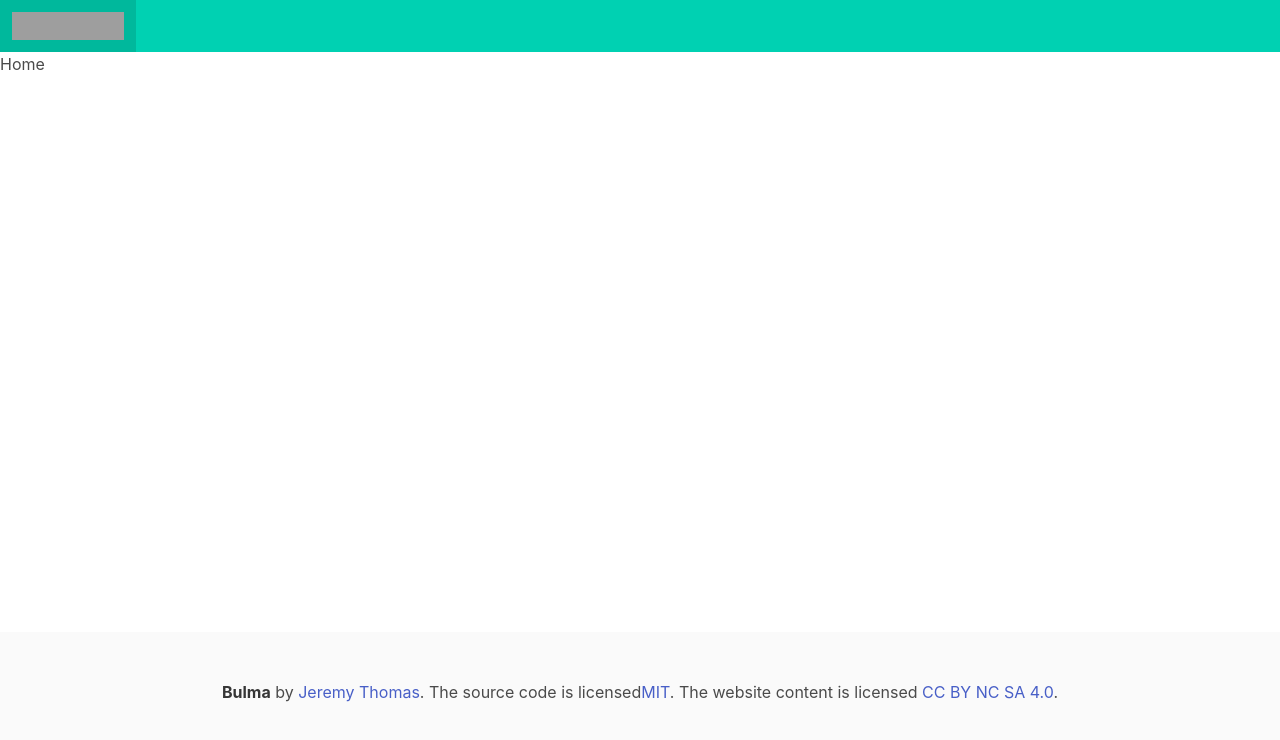
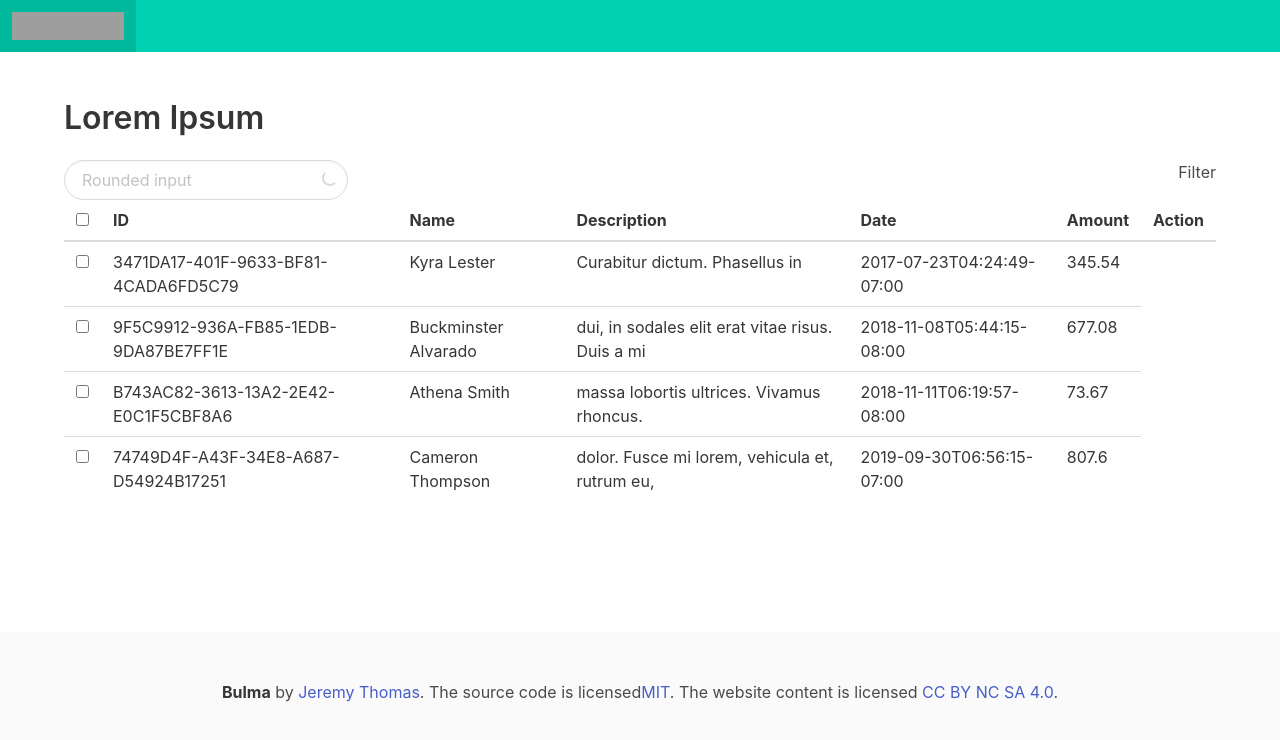
Before and after one commit to go-diego/ariadne, a React (Create React App) app: page /home in a window 1280 px wide. Shown: the top 740 px of the page. Built offline with nearby package versions, Linux system fonts and the light colour scheme; grey boxes are pictures that could not be loaded.

Commit message:
feature(DataTable): basic component structure

```diff
--- /dev/null
+++ b/src/components/DataTable/Body.js
@@ -0,0 +1,5 @@
+import React from "react";
+
+export default function Body(props) {
+    return <tbody>{props.children}</tbody>;
+}
--- /dev/null
+++ b/src/components/DataTable/Cell.js
@@ -0,0 +1,5 @@
+import React from "react";
+
+export default function Cell(props) {
+    return <td>{props.children}</td>;
+}
--- /dev/null
+++ b/src/components/DataTable/CellHeading.js
@@ -0,0 +1,5 @@
+import React from "react";
+
+export default function Cell(props) {
+    return <th>{props.children}</th>;
+}
--- /dev/null
+++ b/src/components/DataTable/Filter.js
@@ -0,0 +1,5 @@
+import React from "react";
+
+export default function Filter() {
+    return <h1>Filter</h1>;
+}
--- /dev/null
+++ b/src/components/DataTable/Head.js
@@ -0,0 +1,5 @@
+import React from "react";
+
+export default function Head(props) {
+    return <thead>{props.children}</thead>;
+}
--- /dev/null
+++ b/src/components/DataTable/Header.js
@@ -0,0 +1,18 @@
+import React from "react";
+import Search from "./Search";
+import Filter from "./Filter";
+
+export default class Header extends React.Component {
+    render() {
+        const {title} = this.props;
+        return (
+            <div>
+                <h1 className="title">{title}</h1>
+                <div style={{display: "flex", justifyContent: "space-between"}}>
+                    <Search />
+                    <Filter />
+                </div>
+            </div>
+        );
+    }
+}
--- /dev/null
+++ b/src/components/DataTable/Row.js
@@ -0,0 +1,5 @@
+import React from "react";
+
+export default function Row(props) {
+    return <tr>{props.children}</tr>;
+}
--- /dev/null
+++ b/src/components/DataTable/Search.js
@@ -0,0 +1,9 @@
+import React from "react";
+
+export default function Search() {
+    return (
+        <div className="control is-loading">
+            <input class="input is-rounded" type="text" placeholder="Rounded input" />
+        </div>
+    );
+}
--- /dev/null
+++ b/src/components/DataTable/Table.js
@@ -0,0 +1,9 @@
+import React from "react";
+
+export default function Table(props) {
+    return (
+        <table className="table" style={{width: "100%"}}>
+            {props.children}
+        </table>
+    );
+}
--- /dev/null
+++ b/src/components/DataTable/_index.js
@@ -0,0 +1,47 @@
+import React from "react";
+import Header from "./Header";
+import Table from "./Table";
+import Head from "./Head";
+import Body from "./Body";
+import Row from "./Row";
+import Cell from "./Cell";
+import CellHeading from "./CellHeading";
+
+export default class DataTable extends React.Component {
+    componentDidMount() {}
+
+    render() {
+        const {title, header, data} = this.props;
+        return (
+            <div>
+                <Header title={title} />
+                <Table>
+                    <Head>
+                        <Row>
+                            <CellHeading>
+                                <input type="checkbox" />
+                            </CellHeading>
+                            {header.map(cell => (
+                                <CellHeading>{cell.label}</CellHeading>
+                            ))}
+                        </Row>
+                    </Head>
+                    <Body>
+                        {data.map(datum => {
+                            return (
+                                <Row>
+                                    <Cell>
+                                        <input type="checkbox" />
+                                    </Cell>
+                                    {Object.values(datum).map(value => (
+                                        <Cell>{value}</Cell>
+                                    ))}
+                                </Row>
+                            );
+                        })}
+                    </Body>
+                </Table>
+            </div>
+        );
+    }
+}
--- a/src/components/Footer.js
+++ b/src/components/Footer.js
@@ -2,8 +2,8 @@ import React from "react";
 
 export default function Footer() {
     return (
-        <footer class="footer">
-            <div class="content has-text-centered">
+        <footer className="footer">
+            <div className="content has-text-centered">
                 <p>
                     <strong>Bulma</strong> by <a href="https://jgthms.com">Jeremy Thomas</a>. The
                     source code is licensed
--- a/src/containers/Home.js
+++ b/src/containers/Home.js
@@ -1,5 +1,74 @@
 import React from "react";
+import DataTable from "../components/DataTable/_index";
 
-export default function Home(){
-    return <h1>Home</h1>
+export default class Home extends React.Component {
+    state = {
+        data: [
+            {
+                ID: "3471DA17-401F-9633-BF81-4CADA6FD5C79",
+                Name: "Kyra Lester",
+                Description: "Curabitur dictum. Phasellus in",
+                Date: "2017-07-23T04:24:49-07:00",
+                Amount: 345.54
+            },
+            {
+                ID: "9F5C9912-936A-FB85-1EDB-9DA87BE7FF1E",
+                Name: "Buckminster Alvarado",
+                Description: "dui, in sodales elit erat vitae risus. Duis a mi",
+                Date: "2018-11-08T05:44:15-08:00",
+                Amount: 677.08
+            },
+            {
+                ID: "B743AC82-3613-13A2-2E42-E0C1F5CBF8A6",
+                Name: "Athena Smith",
+                Description: "massa lobortis ultrices. Vivamus rhoncus.",
+                Date: "2018-11-11T06:19:57-08:00",
+                Amount: 73.67
+            },
+            {
+                ID: "74749D4F-A43F-34E8-A687-D54924B17251",
+                Name: "Cameron Thompson",
+                Description: "dolor. Fusce mi lorem, vehicula et, rutrum eu,",
+                Date: "2019-09-30T06:56:15-07:00",
+                Amount: 807.6
+            }
+        ],
+        header: [
+            {
+                label: "ID",
+                sortFn: () => {}
+            },
+            {
+                label: "Name",
+                sortFn: () => {}
+            },
+            {
+                label: "Description",
+                sortFn: () => {}
+            },
+            {
+                label: "Date",
+                sortFn: () => {}
+            },
+            {
+                label: "Amount",
+                sortFn: () => {}
+            },
+            {
+                label: "Action",
+                sortFn: () => {}
+            }
+        ]
+    };
+
+    render() {
+        const {data, header} = this.state;
+        return (
+            <div class="section">
+                <div className="container">
+                    <DataTable title="Lorem Ipsum" header={header} data={data} />
+                </div>
+            </div>
+        );
+    }
 }
```
